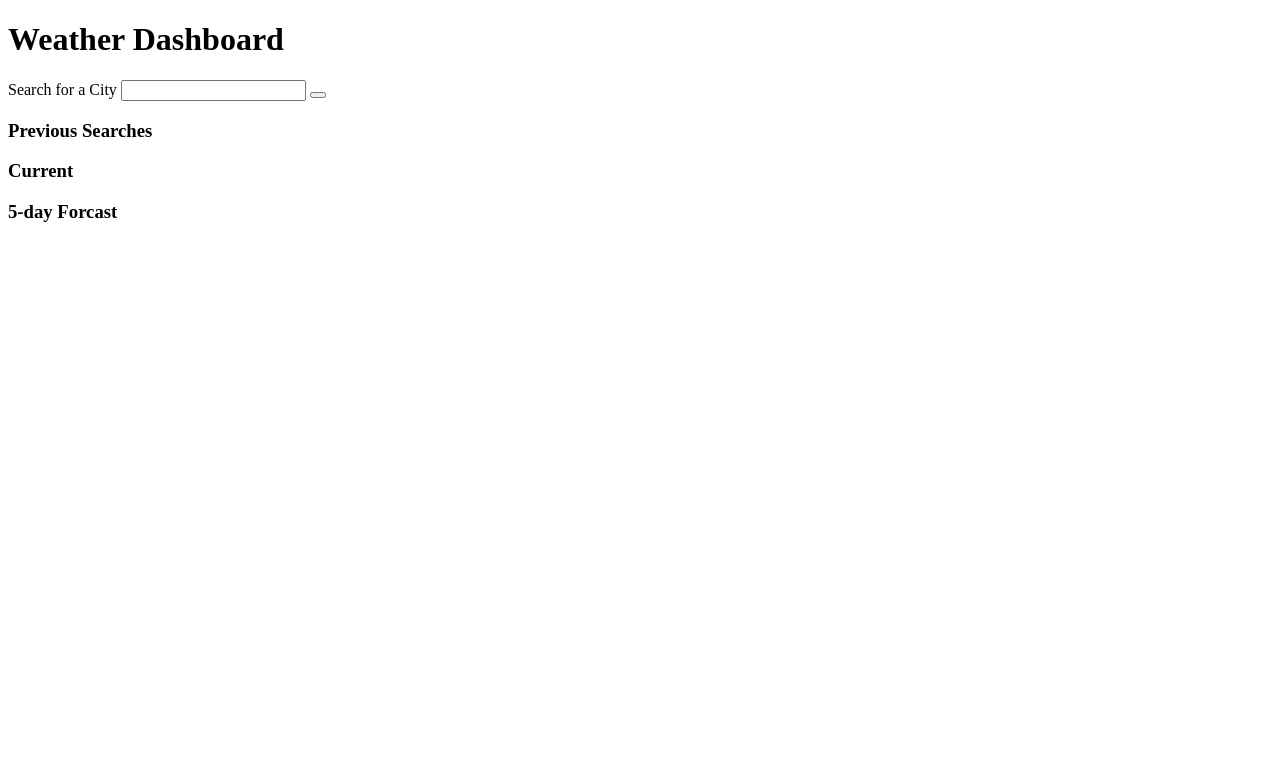
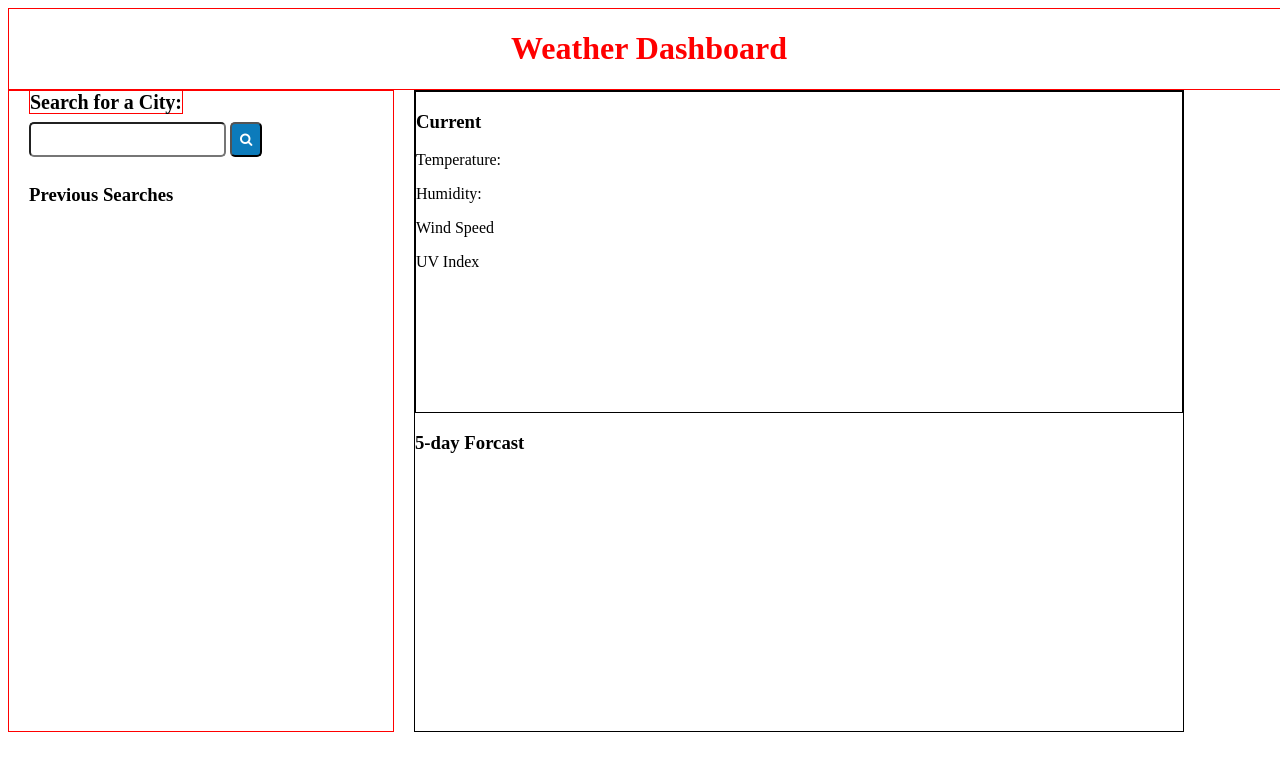
Before and after one commit to johnjegede/Weather_App, a plain HTML site: page index.html in a window 1280 px wide. Drawn offline with Linux system fonts and the light colour scheme.

Commit message:
add new css rules for different elements

```diff
--- a/index.html
+++ b/index.html
@@ -3,28 +3,37 @@
   <head>
     <meta charset="UTF-8" />
     <meta name="viewport" content="width=device-width, initial-scale=1.0" />
+    <link rel="stylesheet" href="https://cdnjs.cloudflare.com/ajax/libs/font-awesome/4.7.0/css/font-awesome.min.css">
     <link rel="stylesheet" href="style.css" />
-    <title>Document</title>
+    <title>The Weather App</title>
   </head>
   <body>
     <header>
-      <h1>Weather Dashboard</h1>
+      <h1 class ="head">Weather Dashboard</h1>
     </header>
-    <aside>
-      <label for="">Search for a City</label>
-      <input type="text" />
-      <button></button>
+    <aside >
+      <label class = "label" for="">Search for a City:</label>
+      <br>
 
-      <section>
+      <input class = "input" type="text" />
+      <button class="btn"><i class="fa fa-search"></i></button>
+
+      <section class="previous">
         <h3>Previous Searches</h3>
+        <ul class="search"></ul>
       </section>
     </aside>
-    <section>
-      <section>
+    <section class="display">
+      <section class="current">
         <h3>Current</h3>
+        <p class="city"> <span class="date"></span> <span class="icon"></span></p>
+        <p >Temperature: <span class="temp"></span>  </p>
+        <p>Humidity: <span class="humidity"></span> </p>
+        <p>Wind Speed <span class="wind"></span> </p>
+        <p>UV Index <span class="uv"></span> </p>
       </section>
 
-      <section>
+      <section class="forcast">
         <h3>5-day Forcast</h3>
       </section>
     </section>
--- a/style.css
+++ b/style.css
@@ -0,0 +1,64 @@
+body{
+    display: block;
+    width: 100%;
+}
+header {
+    border: 1px solid red;
+    width: 100%;
+}
+
+.head {
+    color: red;
+    text-align: center;
+}
+
+aside{
+    float:left;
+    border: 1px solid red;
+    width: 30%;
+    height: 80vh;
+}
+
+.label{
+
+    color: black;
+    font-size: 20px;
+    font-weight: bold;
+    border: 1px solid red;
+    margin-left: 20px;
+}
+.input{
+    padding: 8px;
+    margin: 8px 0;
+    border-radius: 5px;
+    margin-left: 20px;
+
+}
+.btn{
+    padding: 8px;
+    background-color: rgb(12, 123, 187);
+    border-radius: 5px;
+    color: white;
+}
+
+.display{
+    float: left;
+    margin-left: 20px;
+    border: 1px solid black;
+    width: 60%;
+    height: 80vh;
+}
+.previous{
+    margin-left: 20px;
+}
+
+.current{
+    height: 50%;
+    border: 1px solid black;
+
+}
+
+.forecast{
+    display: flex;
+
+}
```
